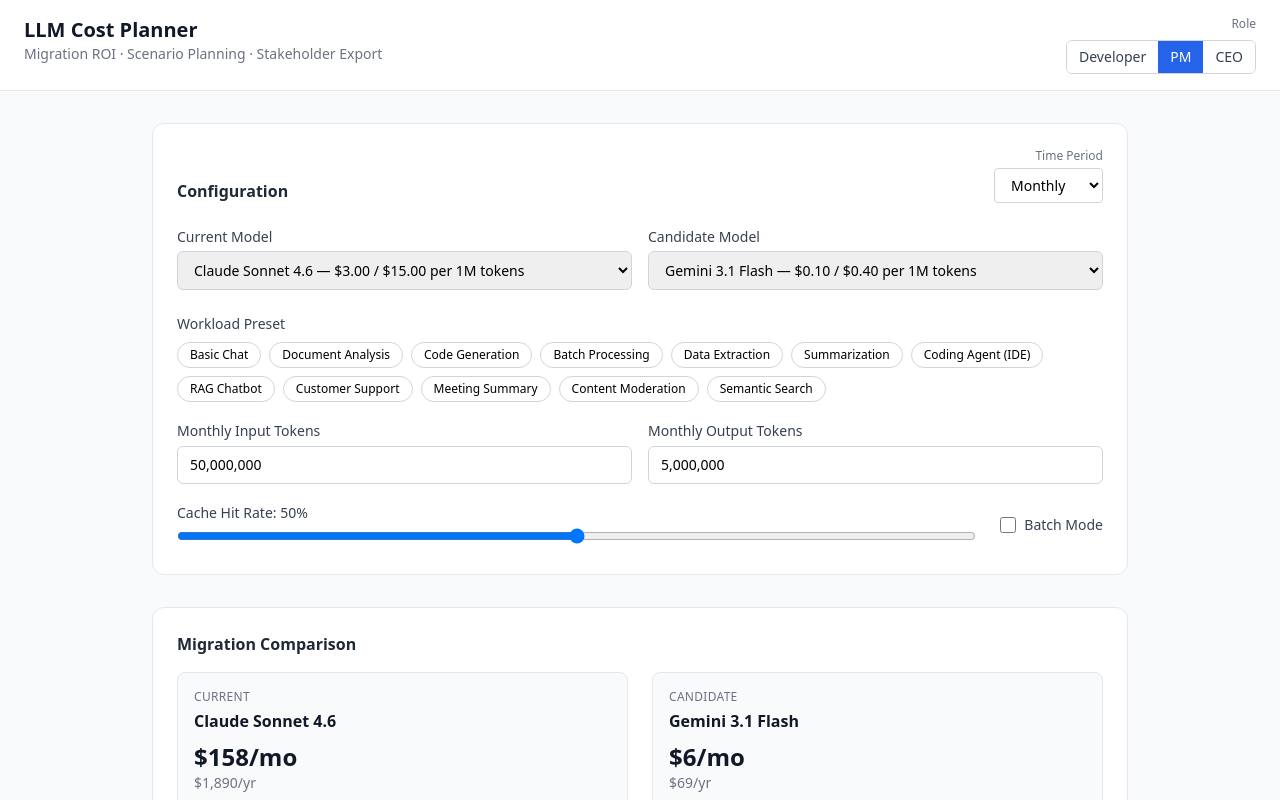
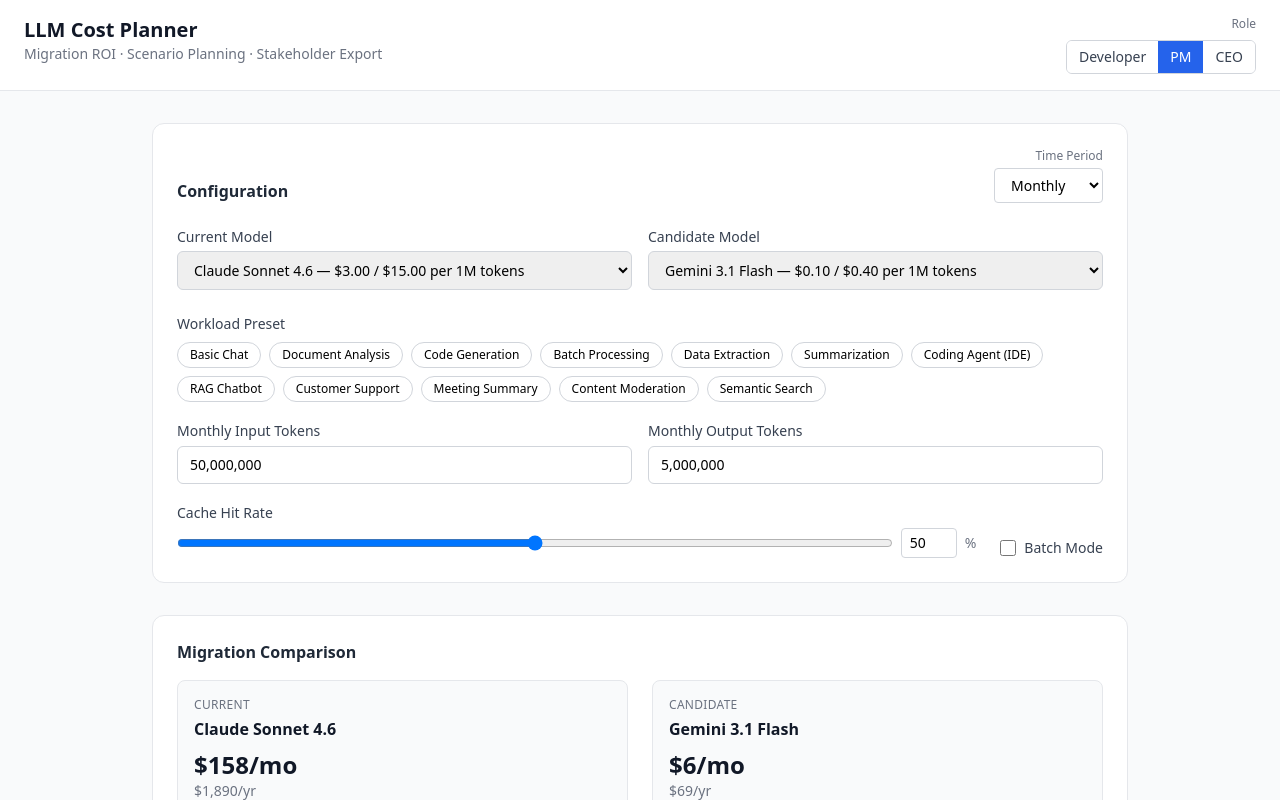
Before and after one commit to tayna99/token_simulator, a React (Vite) app: page / in a window 1280 px wide. Shown: the top 800 px of the page. Built offline with nearby package versions, Linux system fonts and the light colour scheme.

Commit message:
feat: cross-cutting polish — cache numeric pair, optgroup by vendor, extreme-value warning

```diff
--- a/src/components/ModelSelector.tsx
+++ b/src/components/ModelSelector.tsx
@@ -1,4 +1,4 @@
-import { MODELS, type Model } from '../data/models'
+import { MODELS, type Model, type Provider } from '../data/models'
 import { fmtPricePerMillion } from '../lib/format'
 
 interface Props {
@@ -7,8 +7,31 @@
   onChange: (model: Model) => void
 }
 
+const PROVIDER_NAMES: Record<Provider, string> = {
+  anthropic: 'Anthropic',
+  openai: 'OpenAI',
+  google: 'Google',
+  xai: 'xAI',
+  microsoft: 'Microsoft',
+  meta: 'Meta',
+  mistral: 'Mistral',
+  deepseek: 'DeepSeek',
+  alibaba: 'Alibaba',
+  moonshot: 'Moonshot',
+}
+
 export function ModelSelector({ label, value, onChange }: Props) {
   const id = `model-select-${label.replace(/\s+/g, '-').toLowerCase()}`
+
+  // Group models by provider
+  const providers = new Map<Provider, Model[]>()
+  for (const model of MODELS) {
+    if (!providers.has(model.provider)) {
+      providers.set(model.provider, [])
+    }
+    providers.get(model.provider)!.push(model)
+  }
+
   return (
     <div className="flex flex-col gap-1">
       <label htmlFor={id} className="text-sm font-medium text-gray-700">{label}</label>
@@ -21,10 +44,14 @@
         }}
         className="border border-gray-300 rounded-md px-3 py-2 text-sm focus:outline-none focus:ring-2 focus:ring-blue-500"
       >
-        {MODELS.map(m => (
-          <option key={m.id} value={m.id}>
-            {m.name} — {fmtPricePerMillion(m.inputPrice, m.outputPrice)}
-          </option>
+        {Array.from(providers.entries()).map(([provider, models]) => (
+          <optgroup key={provider} label={PROVIDER_NAMES[provider]}>
+            {models.map(m => (
+              <option key={m.id} value={m.id}>
+                {m.name} — {fmtPricePerMillion(m.inputPrice, m.outputPrice)}
+              </option>
+            ))}
+          </optgroup>
         ))}
       </select>
     </div>
--- a/src/components/TokenInputs.tsx
+++ b/src/components/TokenInputs.tsx
@@ -15,6 +15,7 @@
 }
 
 const MAX_TOKENS = 10_000_000_000 // 10 billion cap
+const EXTREME_THRESHOLD = 1_000_000_000 // 1 billion warning threshold
 
 function sanitize(raw: string): number {
   // Keep digits only; reject negatives, decimals, letters.
@@ -23,6 +24,10 @@
   const n = Number(cleaned)
   if (!Number.isFinite(n)) return 0
   return Math.min(MAX_TOKENS, Math.max(0, n))
+}
+
+function isExtremeValue(n: number): boolean {
+  return n > EXTREME_THRESHOLD
 }
 
 function formatInput(n: number): string {
@@ -86,6 +91,9 @@
             }}
             className="mt-1 w-full border border-gray-300 rounded-md px-3 py-2 text-sm"
           />
+          {isExtremeValue(periodInputTokens) && (
+            <p className="text-xs text-amber-600 mt-1">⚠️ Unusually large — verify unit</p>
+          )}
         </div>
         <div>
           <label htmlFor="monthly-output-tokens" className="text-sm font-medium text-gray-700">
@@ -103,20 +111,43 @@
             }}
             className="mt-1 w-full border border-gray-300 rounded-md px-3 py-2 text-sm"
           />
+          {isExtremeValue(periodOutputTokens) && (
+            <p className="text-xs text-amber-600 mt-1">⚠️ Unusually large — verify unit</p>
+          )}
         </div>
       </div>
-      <div className="flex gap-6 items-center">
+      <div className="flex gap-6 items-end">
         <div className="flex-1">
           <label htmlFor="cache-hit-rate" className="text-sm font-medium text-gray-700">
-            Cache Hit Rate: {Math.round(cacheHitRate * 100)}%
+            Cache Hit Rate
           </label>
-          <input
-            id="cache-hit-rate"
-            type="range" min={0} max={100} step={1}
-            value={Math.round(cacheHitRate * 100)}
-            onChange={e => onCacheChange(Number(e.target.value) / 100)}
-            className="mt-1 w-full"
-          />
+          <div className="flex gap-2 mt-1 items-center">
+            <input
+              id="cache-hit-rate"
+              type="range"
+              min={0}
+              max={100}
+              step={1}
+              value={Math.round(cacheHitRate * 100)}
+              onChange={e => onCacheChange(Number(e.target.value) / 100)}
+              className="flex-1"
+              aria-label="Cache hit rate slider"
+            />
+            <input
+              type="number"
+              min={0}
+              max={100}
+              step={1}
+              value={Math.round(cacheHitRate * 100)}
+              onChange={e => {
+                const v = Math.min(100, Math.max(0, Number(e.target.value)))
+                onCacheChange(v / 100)
+              }}
+              className="w-14 border border-gray-300 rounded px-2 py-1 text-sm"
+              aria-label="Cache hit rate percent"
+            />
+            <span className="text-sm text-gray-500">%</span>
+          </div>
         </div>
         <label className="flex items-center gap-2 text-sm font-medium text-gray-700 cursor-pointer">
           <input
```
